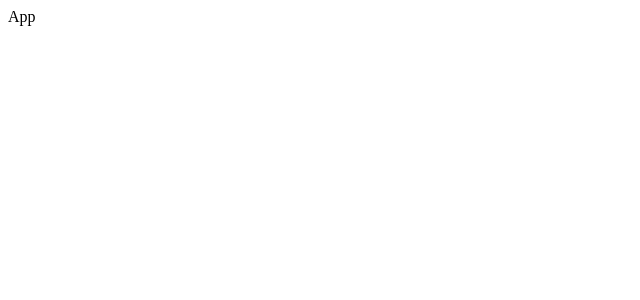
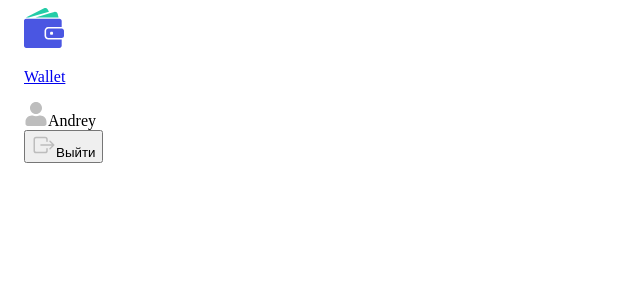
Before and after one commit to anamanoilo/wallet-react-project, a React (Create React App) app: page / in a window 1280 px wide. Shown: the top 300 px of the page, without its empty margins (0-640 px from the left). Built offline with nearby package versions, Linux system fonts and the light colour scheme.

Commit message:
start header

```diff
--- a/src/App.js
+++ b/src/App.js
@@ -1,7 +1,10 @@
+import Header from "components/Header";
 import React from "react";
 
 function App() {
-  return <div>App</div>;
+  return (
+  <Header />
+    );
 }
 
 export default App;
--- a/src/components/Container/Container.module.scss
+++ b/src/components/Container/Container.module.scss
@@ -1,4 +1,4 @@
-@import "styles/shared.scss";
+@import "stylesheet/shared.scss";
 
 .container {
   width: 100%;
--- a/src/components/Header/Header.jsx
+++ b/src/components/Header/Header.jsx
@@ -1,10 +1,41 @@
-// import s from './Header.module.scss'
+import React, { useState } from 'react';
+import { Link } from 'react-router-dom';
+// import { useDispatch } from 'react-redux';
+import { useSelector } from 'react-redux';
+import { IconContext } from "react-icons";
+import { FaUser } from 'react-icons/fa';
+import { IoExitOutline } from 'react-icons/io5'
+import authSelectors from 'redux/session/session-selectors';
 import Container from "components/Container";
+import  {Logo}  from 'components/Icon/Logo';
+import s from './Header.module.scss'
 
 const Header = () => {
+  const name = useSelector(authSelectors.getUsername);
   return (
-    <header>
-      <Container>Header</Container>
+    <header className={s.header}>
+      <Container>
+        <Link to='/home'  className={s.link}>
+          <Logo svg={s.svg} />
+          <p className={s.link__title}>Wallet</p>
+        </Link>
+        <div className={s.name}>
+          <IconContext.Provider value={{ color: "rgba(189, 189, 189, 1)", className: "global-class-name", size: "24px" }}>
+            <FaUser />
+            {/* <span className={s.name__text}>{name}</span> */}
+            <span className={s.name__text}>Andrey</span>
+          </IconContext.Provider>
+        </div>
+        <div className={s.logout}>
+          <IconContext.Provider value={{ color: "rgba(189, 189, 189, 1)", className: "global-class-name", size: "24px" }}>
+          <button className={s.logout__button}>
+            <IoExitOutline />
+              <span className={s.logout__text}>Выйти</span>
+        </button>
+          </IconContext.Provider>
+        </div>
+
+      </Container>
     </header>
   );
 };
--- a/src/components/Header/Header.module.scss
+++ b/src/components/Header/Header.module.scss
@@ -1 +1,4 @@
-@import "styles/shared.scss";
+@import "stylesheet/shared.scss";
+.header{
+   color: black;
+}
--- /dev/null
+++ b/src/components/Icon/Logo.js
@@ -0,0 +1,10 @@
+export const Logo = ({svg}) => {
+   return (
+<svg className={svg} width="40" height="40" viewBox="0 0 40 40" fill="none" xmlns="http://www.w3.org/2000/svg">
+<path d="M4.69408 9.52382L24.9583 3.85236L23.8851 1.62825C23.183 0.182586 21.4705 -0.41441 20.0606 0.305497L1.91989 9.52382H4.69408Z" fill="#24CCA7"/>
+<path d="M31.0166 3.80957C30.7724 3.80957 30.5282 3.84601 30.284 3.91888L25.6552 5.30342L11.5192 9.52386H27.5645H34.5576L33.6917 6.05035C33.3587 4.69617 32.2376 3.80957 31.0166 3.80957Z" fill="#24CCA7"/>
+<path d="M35.4497 10.7161H34.9377H34.2414H33.5452H28.2313H8.70522H6.14486H3.98877H3.58899H2.25042C1.54071 10.7161 0.907355 11.0414 0.494104 11.5539C0.305446 11.7901 0.161707 12.0619 0.0808534 12.3605C0.031443 12.5477 0 12.7438 0 12.9443V13.2117V15.7519V37.7716C0 39.0016 1.00618 39.9999 2.24593 39.9999H35.4452C36.685 39.9999 37.6912 39.0016 37.6912 37.7716V31.5548H24.3638C22.2572 31.5548 20.5458 29.8568 20.5458 27.7667V25.7256V25.0349V24.3441V22.8111C20.5458 21.7861 20.959 20.8547 21.6283 20.1728C22.2212 19.5667 23.0163 19.1567 23.9057 19.0542C24.0539 19.0364 24.2066 19.0275 24.3593 19.0275H35.8226H36.5188H37.215H37.6912V12.9443C37.6957 11.7143 36.6895 10.7161 35.4497 10.7161Z" fill="#4A56E2"/>
+<path d="M39.2679 21.1578C39.0433 20.9528 38.7783 20.7968 38.4818 20.6943C38.2527 20.6185 38.0102 20.574 37.7541 20.574H37.6957H37.6508H36.9546H34.4436H24.3639C23.1242 20.574 22.118 21.5722 22.118 22.8022V23.9119V24.6027V25.2934V27.7624C22.118 28.9924 23.1242 29.9906 24.3639 29.9906H37.6957H37.7541C38.0102 29.9906 38.2527 29.9461 38.4818 29.8703C38.7783 29.7723 39.0433 29.6118 39.2679 29.4068C39.7171 29.0013 40.0001 28.413 40.0001 27.7624V22.8022C40.0001 22.1516 39.7171 21.5633 39.2679 21.1578ZM29.0534 25.7257C29.0534 26.3407 28.5503 26.8399 27.9304 26.8399H27.1848C26.5649 26.8399 26.0618 26.3407 26.0618 25.7257V24.9859C26.0618 24.6294 26.228 24.313 26.493 24.1125C26.6862 23.9654 26.9243 23.8718 27.1848 23.8718H27.3735H27.9304C28.5503 23.8718 29.0534 24.3709 29.0534 24.9859V25.7257Z" fill="#4A56E2"/>
+</svg>
+   )
+}
--- a/src/index.js
+++ b/src/index.js
@@ -3,6 +3,7 @@ import { createRoot } from "react-dom/client";
 import { Provider } from "react-redux";
 import { store, persistedStore } from "./redux/store";
 import { PersistGate } from "redux-persist/integration/react";
+import { BrowserRouter } from "react-router-dom";
 import App from "./App";
 
 const container = document.getElementById("root");
@@ -11,7 +12,9 @@ const root = createRoot(container);
 root.render(
   <Provider store={store}>
     <PersistGate loading={null} persistor={persistedStore}>
-      <App />
+        <BrowserRouter>
+        <App />
+      </BrowserRouter>
     </PersistGate>
   </Provider>
 );
```
Also changed, not shown: 1 other file (tests, documents, lock files or other folders).
